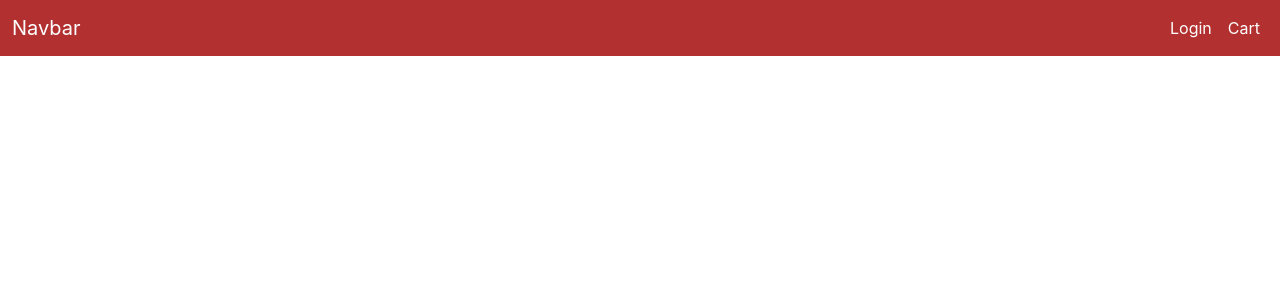
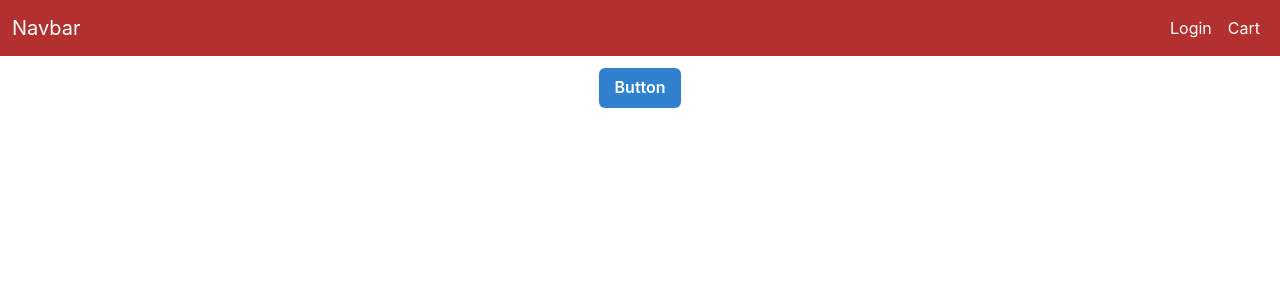
Before and after one commit to piyusha2001/OIBSIP_Pizza-delivery-app, a React (Create React App) app in the folder client/: page / in a window 1280 px wide. Shown: the top 300 px of the page. Built offline with nearby package versions, Linux system fonts and the light colour scheme.

Commit message:
added a demo button that links to Home

```diff
--- a/client/src/Screens/Main/index.jsx
+++ b/client/src/Screens/Main/index.jsx
@@ -1,6 +1,9 @@
+import { Button, Flex } from '@chakra-ui/react';
 import 'bootstrap/dist/css/bootstrap.min.css';
+import { Link } from 'react-router-dom';
 import '../../../node_modules/bootstrap/dist/js/bootstrap.min.js';
 import Navbar from '../../Components/Navbar/Navbar';
+import './styles.module.css';
 const Main = () => {
 	// let navigate = useNavigate();
 	// const user = localStorage.getItem('token');
@@ -10,7 +13,17 @@ const Main = () => {
 	// };
 
 	return (
-		<Navbar />
+		<>
+			<Navbar />
+			<Flex justifyContent='center'>
+				<Link to='/home'>
+					<Button margin={3} colorScheme='blue'>
+						Button
+					</Button>
+				</Link>
+			</Flex>
+		</>
+
 		// <Flex width='100%'>
 		// 	<VStack width='100%'>
 		// 		<HStack width='100%'>
```
